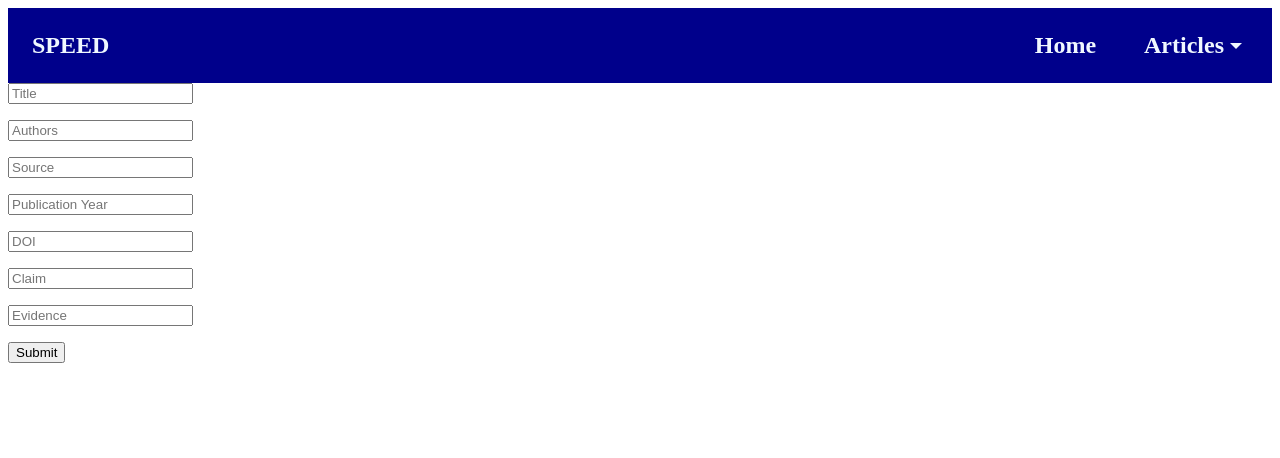
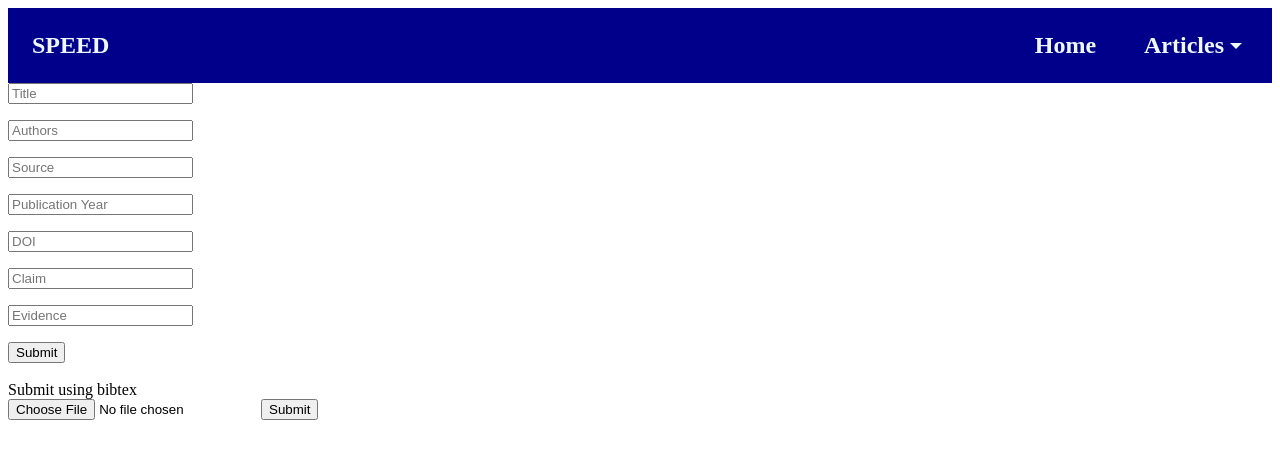
Before and after one commit to SylvCrane/SPEED-5002, a Next.js app in the folder frontend/: page /articles/new in a window 1280 px wide. Shown: the top 458 px of the page. Built offline with nearby package versions, Linux system fonts and the light colour scheme.

Commit message:
Included bibTex implementation

```diff
--- a/frontend/src/components/SubmissionForm.tsx
+++ b/frontend/src/components/SubmissionForm.tsx
@@ -1,8 +1,35 @@
-import React from "react";
+import React, { useState } from "react";
 import { useForm } from "react-hook-form";
+import axios from 'axios';
 
 export default function SubmissionForm() {
   const { register, handleSubmit } = useForm();
+
+  const handleBibSubmit = (e: any) => {
+    e.preventDefault();
+    debugger;
+    const url = 'https://speed-5002-backend.vercel.app/api/bibSubmit';
+    const urlLocal = 'http://localhost:8082/api/bibSubmit'
+    try{
+        console.log("Made it here");
+
+        const bibData = new FormData();
+        bibData.append('bibtex', e.target[0].files[0]);
+
+        axios.post(urlLocal, bibData, { headers: {'Content-Type': 'multipart/form-data'}})
+        .then(res => {
+          console.log(res);
+        })
+        .catch(err => {
+          console.log('The axios post is failing');
+          console.log(err);
+        })
+    }
+    catch (err)
+    {
+        console.log('Issue everywhere');
+    }
+  };
 
   const onSubmit = (data:any) => {
     const url = 'https://speed-5002-backend.vercel.app/api/researchPapers';
@@ -11,7 +38,7 @@ export default function SubmissionForm() {
     data.authors = realAuthors;
 
     data.description = ""
-    if (data.claims) {
+    if (data.claim) {
       data.description += "Claim: " + data.claim;
     }
 
@@ -38,7 +65,7 @@ export default function SubmissionForm() {
   };
 
   return (
-    <form onSubmit={handleSubmit(onSubmit)}>
+    <><><form onSubmit={handleSubmit(onSubmit)}>
       <input {...register("title")} placeholder="Title" />
 
       <p>
@@ -67,5 +94,11 @@ export default function SubmissionForm() {
 
       <input type="submit" />
     </form>
+    <br />
+    <label>Submit using bibtex</label>
+    <form onSubmit={handleBibSubmit} encType='multipart/form-data'>
+        <input type="file" name="bibtex" accept=".txt" />
+        <input type="submit" />
+    </form></></>
   );
 }
--- a/frontend/src/pages/articles/new.tsx
+++ b/frontend/src/pages/articles/new.tsx
@@ -1,6 +1,9 @@
 import SubmissionForm from "@/components/SubmissionForm";
 import { FormEvent, useState } from "react";
 import formStyles from "../../../styles/Form.module.scss";
+import { useForm } from "react-hook-form";
+import { Readline } from "readline/promises";
+
 
 const NewDiscussion = () => {
   const [title, setTitle] = useState("");
@@ -45,11 +48,11 @@ const NewDiscussion = () => {
     );
   };
 
-  // Return the full form
 
   return (
 
-    <SubmissionForm />
+    <><SubmissionForm /></>
+
   //   <div className="container">
   //     <h1>New Article</h1>
   //     <form className={formStyles.form} onSubmit={submitNewArticle}>
```
Also changed, not shown: frontend/package.json (+9 -0 lines), frontend/src/pages/index.tsx (line endings or trailing spaces), 2 other files (tests, documents, lock files or other folders).
